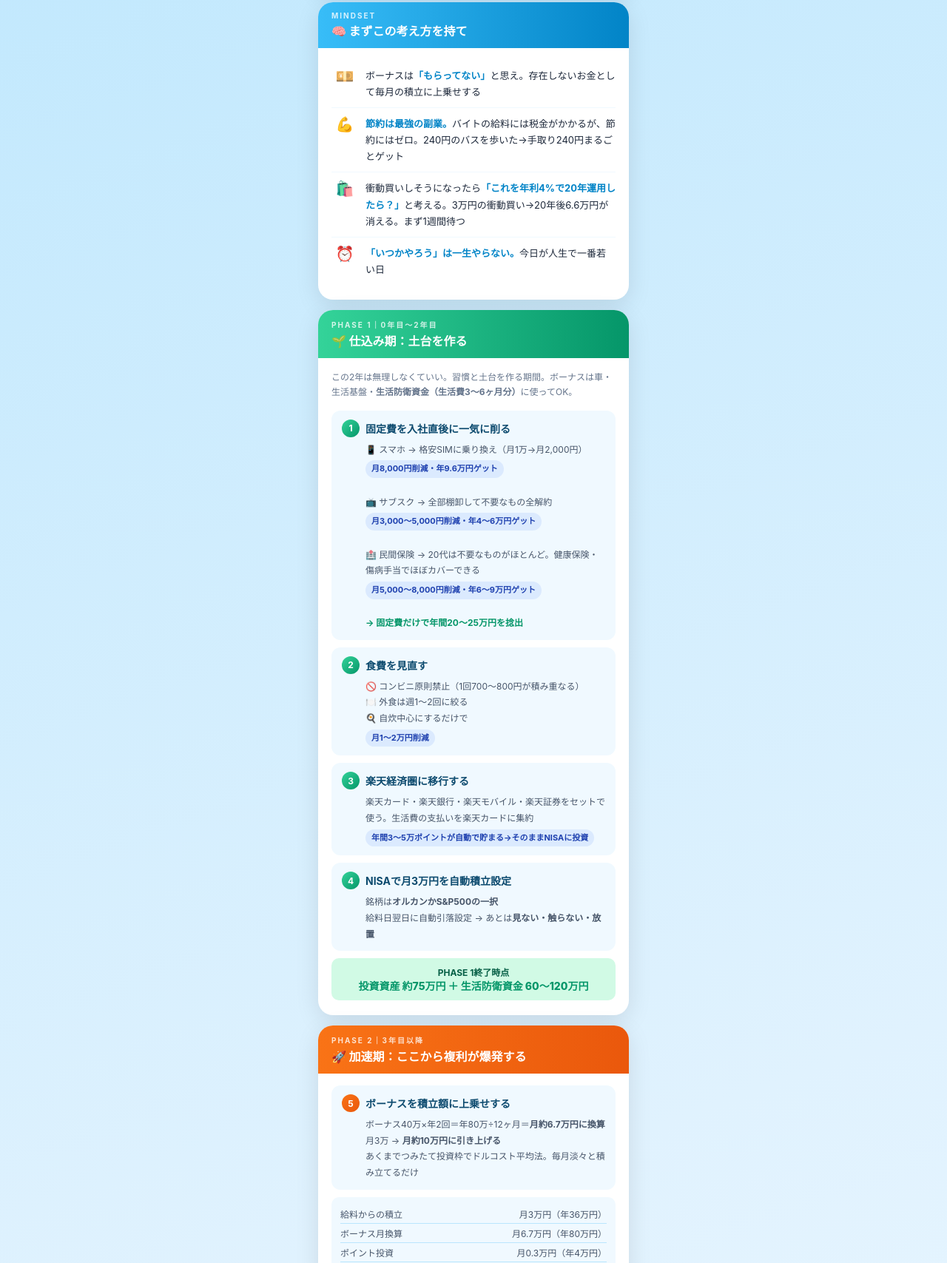
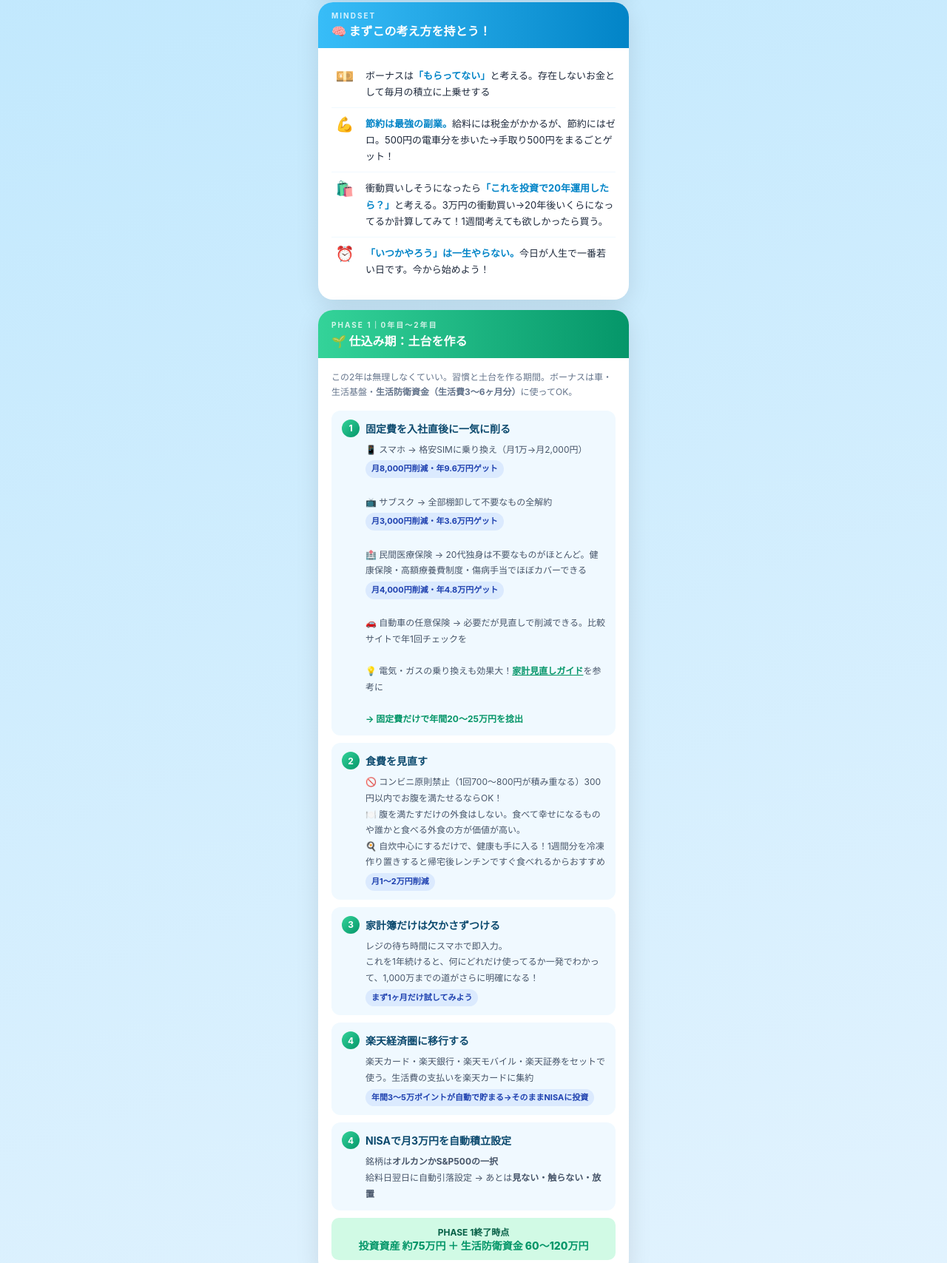
Before and after one commit to sota-toushilife/1000man-roadmap, a plain HTML site: page index.html in a window 1280 px wide. Shown: the part 558-2265 px from the top of the page at 74% size. Drawn offline with Linux system fonts and the light colour scheme.

Commit message:
マインドセット・固定費・食費・家計簿セクション全面修正

```diff
--- a/index.html
+++ b/index.html
@@ -204,24 +204,24 @@
   <div class="card">
     <div class="card-header blue">
       <div class="label">MINDSET</div>
-      <h2>🧠 まずこの考え方を持て</h2>
+      <h2>🧠 まずこの考え方を持とう！</h2>
     </div>
     <div class="card-body">
       <div class="mind-item">
         <div class="mind-icon">💴</div>
-        <div class="mind-text">ボーナスは<strong>「もらってない」</strong>と思え。存在しないお金として毎月の積立に上乗せする</div>
+        <div class="mind-text">ボーナスは<strong>「もらってない」</strong>と考える。存在しないお金として毎月の積立に上乗せする</div>
       </div>
       <div class="mind-item">
         <div class="mind-icon">💪</div>
-        <div class="mind-text"><strong>節約は最強の副業。</strong>バイトの給料には税金がかかるが、節約にはゼロ。240円のバスを歩いた→手取り240円まるごとゲット</div>
+        <div class="mind-text"><strong>節約は最強の副業。</strong>給料には税金がかかるが、節約にはゼロ。500円の電車分を歩いた→手取り500円をまるごとゲット！</div>
       </div>
       <div class="mind-item">
         <div class="mind-icon">🛍️</div>
-        <div class="mind-text">衝動買いしそうになったら<strong>「これを年利4%で20年運用したら？」</strong>と考える。3万円の衝動買い→20年後6.6万円が消える。まず1週間待つ</div>
+        <div class="mind-text">衝動買いしそうになったら<strong>「これを投資で20年運用したら？」</strong>と考える。3万円の衝動買い→20年後いくらになってるか計算してみて！1週間考えても欲しかったら買う。</div>
       </div>
       <div class="mind-item">
         <div class="mind-icon">⏰</div>
-        <div class="mind-text"><strong>「いつかやろう」は一生やらない。</strong>今日が人生で一番若い日</div>
+        <div class="mind-text"><strong>「いつかやろう」は一生やらない。</strong>今日が人生で一番若い日です。今から始めよう！</div>
       </div>
     </div>
   </div>
@@ -244,9 +244,11 @@
           📱 スマホ → 格安SIMに乗り換え（月1万→月2,000円）<br>
           <span class="highlight">月8,000円削減・年9.6万円ゲット</span><br><br>
           📺 サブスク → 全部棚卸して不要なもの全解約<br>
-          <span class="highlight">月3,000〜5,000円削減・年4〜6万円ゲット</span><br><br>
-          🏥 民間保険 → 20代は不要なものがほとんど。健康保険・傷病手当でほぼカバーできる<br>
-          <span class="highlight">月5,000〜8,000円削減・年6〜9万円ゲット</span><br><br>
+          <span class="highlight">月3,000円削減・年3.6万円ゲット</span><br><br>
+          🏥 民間医療保険 → 20代独身は不要なものがほとんど。健康保険・高額療養費制度・傷病手当でほぼカバーできる<br>
+          <span class="highlight">月4,000円削減・年4.8万円ゲット</span><br><br>
+          🚗 自動車の任意保険 → 必要だが見直しで削減できる。比較サイトで年1回チェックを<br><br>
+          💡 電気・ガスの乗り換えも効果大！<a href="https://sota-toushilife.github.io/real-jisseki/kakeibo.html" style="color:#059669;font-weight:700;">家計見直しガイド</a>を参考に<br><br>
           <strong style="color:#059669;">→ 固定費だけで年間20〜25万円を捻出</strong>
         </div>
       </div>
@@ -257,9 +259,9 @@
           <div class="action-title">食費を見直す</div>
         </div>
         <div class="action-body">
-          🚫 コンビニ原則禁止（1回700〜800円が積み重なる）<br>
-          🍽️ 外食は週1〜2回に絞る<br>
-          🍳 自炊中心にするだけで<br>
+          🚫 コンビニ原則禁止（1回700〜800円が積み重なる）300円以内でお腹を満たせるならOK！<br>
+          🍽️ 腹を満たすだけの外食はしない。食べて幸せになるものや誰かと食べる外食の方が価値が高い。<br>
+          🍳 自炊中心にするだけで、健康も手に入る！1週間分を冷凍作り置きすると帰宅後レンチンですぐ食べれるからおすすめ<br>
           <span class="highlight">月1〜2万円削減</span>
         </div>
       </div>
@@ -267,6 +269,18 @@
       <div class="action-item">
         <div class="action-header">
           <div class="action-num green">3</div>
+          <div class="action-title">家計簿だけは欠かさずつける</div>
+        </div>
+        <div class="action-body">
+          レジの待ち時間にスマホで即入力。<br>
+          これを1年続けると、何にどれだけ使ってるか一発でわかって、1,000万までの道がさらに明確になる！<br>
+          <span class="highlight">まず1ヶ月だけ試してみよう</span>
+        </div>
+      </div>
+
+      <div class="action-item">
+        <div class="action-header">
+          <div class="action-num green">4</div>
           <div class="action-title">楽天経済圏に移行する</div>
         </div>
         <div class="action-body">
```
